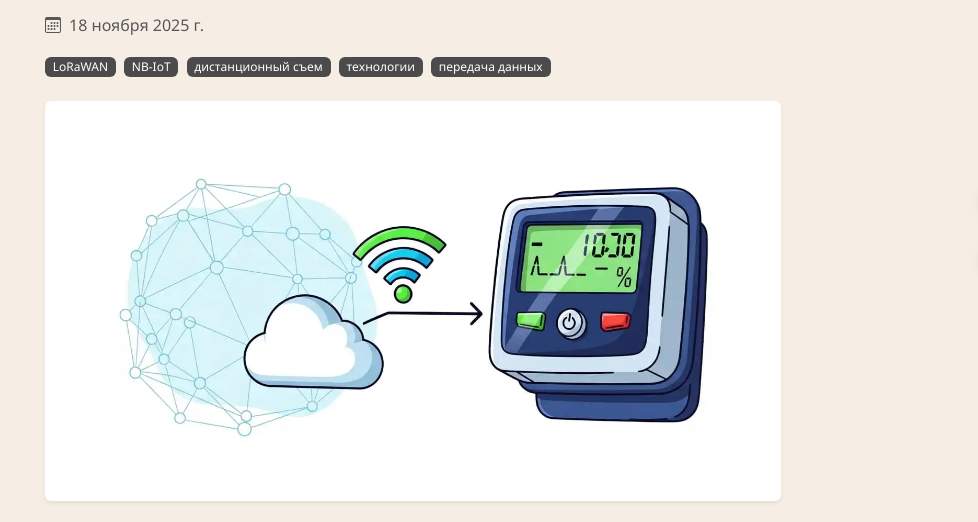
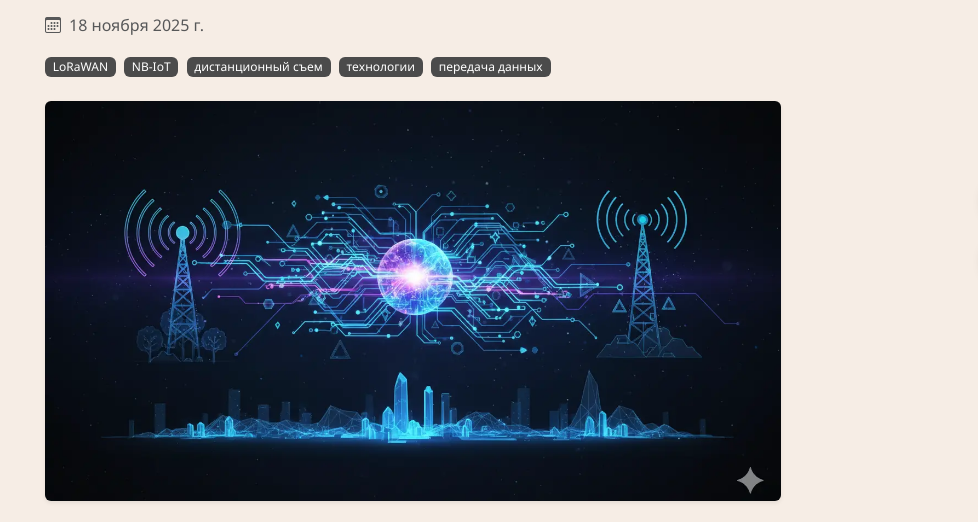
Before and after one commit to nbiotminsk/meter.by, a plain HTML site: page news/articles/2025-11-18-lorawan-nbiot-comparison.html in a window 1280 px wide. Shown: the part 497-1019 px from the top of the page, 227-1205 px from the left. Drawn offline with nearby package versions, Linux system fonts and the light colour scheme.

Commit message:
Возвращен оригинальный путь к изображению lorawan-nbiot.webp

```diff
--- a/news/articles/2025-11-18-lorawan-nbiot-comparison.html
+++ b/news/articles/2025-11-18-lorawan-nbiot-comparison.html
@@ -16,7 +16,7 @@
     <meta property="og:description" content="Простое сравнение технологий LoRaWAN и NB-IoT для дистанционного съема показаний счетчиков воды и тепла. Какую выбрать для подключения счетчиков с передачей данных в Беларуси.">
     <meta property="og:type" content="article">
     <meta property="og:url" content="https://meter.by/news/articles/2025-11-18-lorawan-nbiot-comparison.html">
-    <meta property="og:image" content="https://meter.by/images/placeholders/min/remote-water-reading.webp">
+    <meta property="og:image" content="https://meter.by/images/placeholders/min/lorawan-nbiot.webp">
 
     <!-- Favicon -->
     <link rel="icon" href="https://meter.by/favicon.ico" type="image/x-icon">
@@ -46,7 +46,7 @@
         "@type": "NewsArticle",
         "headline": "LoRaWAN или NB-IoT: какую технологию выбрать для дистанционного съема показаний счетчиков",
         "description": "Простое сравнение технологий LoRaWAN и NB-IoT для дистанционного съема показаний счетчиков воды и тепла. Какую выбрать для подключения счетчиков с передачей данных в Беларуси.",
-        "image": "https://meter.by/images/placeholders/min/remote-water-reading.webp",
+        "image": "https://meter.by/images/placeholders/min/lorawan-nbiot.webp",
         "datePublished": "2025-11-18",
         "author": {
             "@type": "Organization",
@@ -152,7 +152,7 @@
 
                         <!-- Article Image -->
                         <div class="article-image mb-4">
-                            <img src="../../images/placeholders/min/remote-water-reading.webp"
+                            <img src="../../images/placeholders/min/lorawan-nbiot.webp"
                                  alt="Сравнение технологий LoRaWAN и NB-IoT для дистанционного съема показаний счетчиков воды и тепла в Беларуси"
                                  class="img-fluid rounded shadow-sm"
                                  style="width: 100%; max-height: 400px; object-fit: cover;">
--- a/news/data/articles-metadata.json
+++ b/news/data/articles-metadata.json
@@ -6,7 +6,7 @@
       "slug": "2025-11-18-lorawan-nbiot-comparison",
       "date": "2025-11-18",
       "excerpt": "Простое сравнение технологий LoRaWAN и NB-IoT для дистанционного съема показаний счетчиков. Какую выбрать для подключения счетчиков с передачей данных в Беларуси.",
-      "image": "images/placeholders/min/remote-water-reading.webp",
+      "image": "images/placeholders/min/lorawan-nbiot.webp",
       "tags": ["LoRaWAN", "NB-IoT", "дистанционный съем", "технологии", "передача данных", "купить счетчик"]
     },
     {
```
